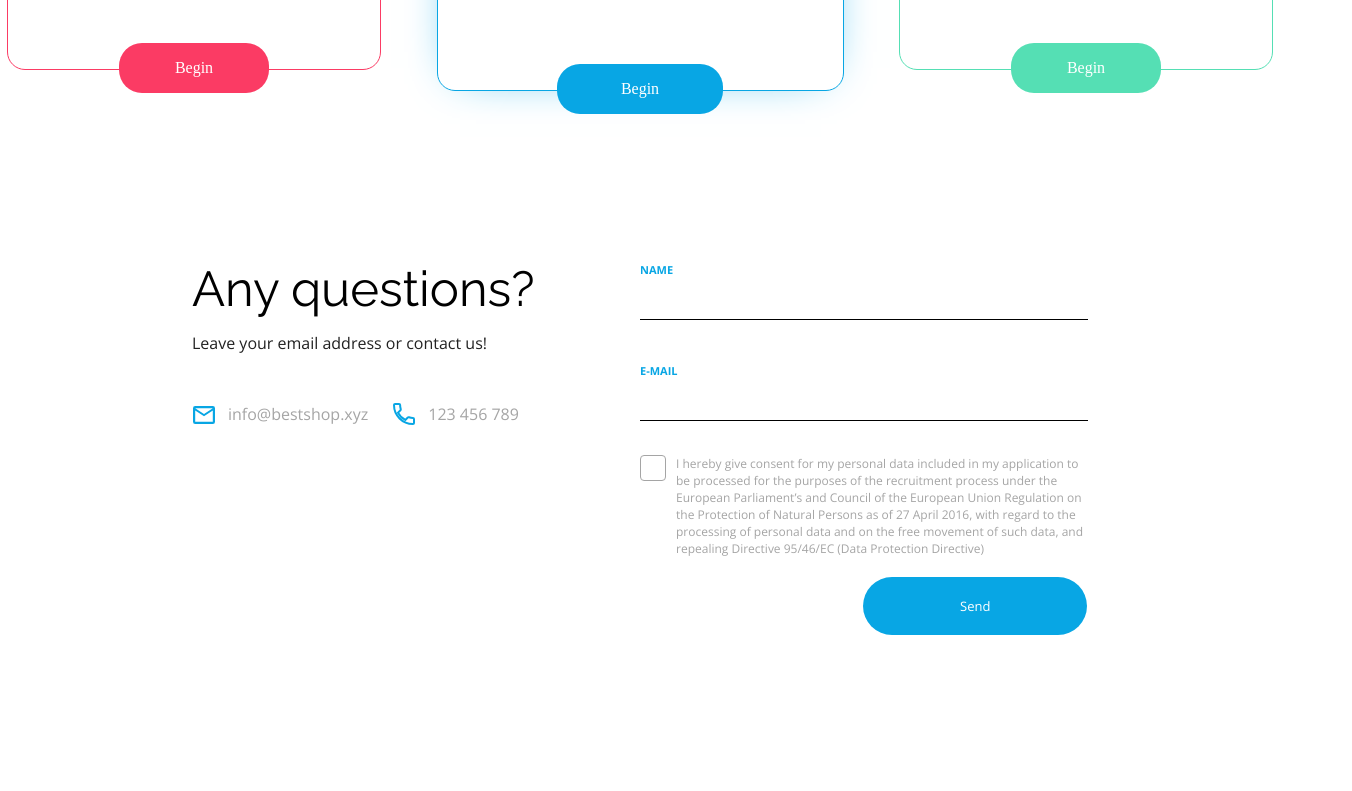
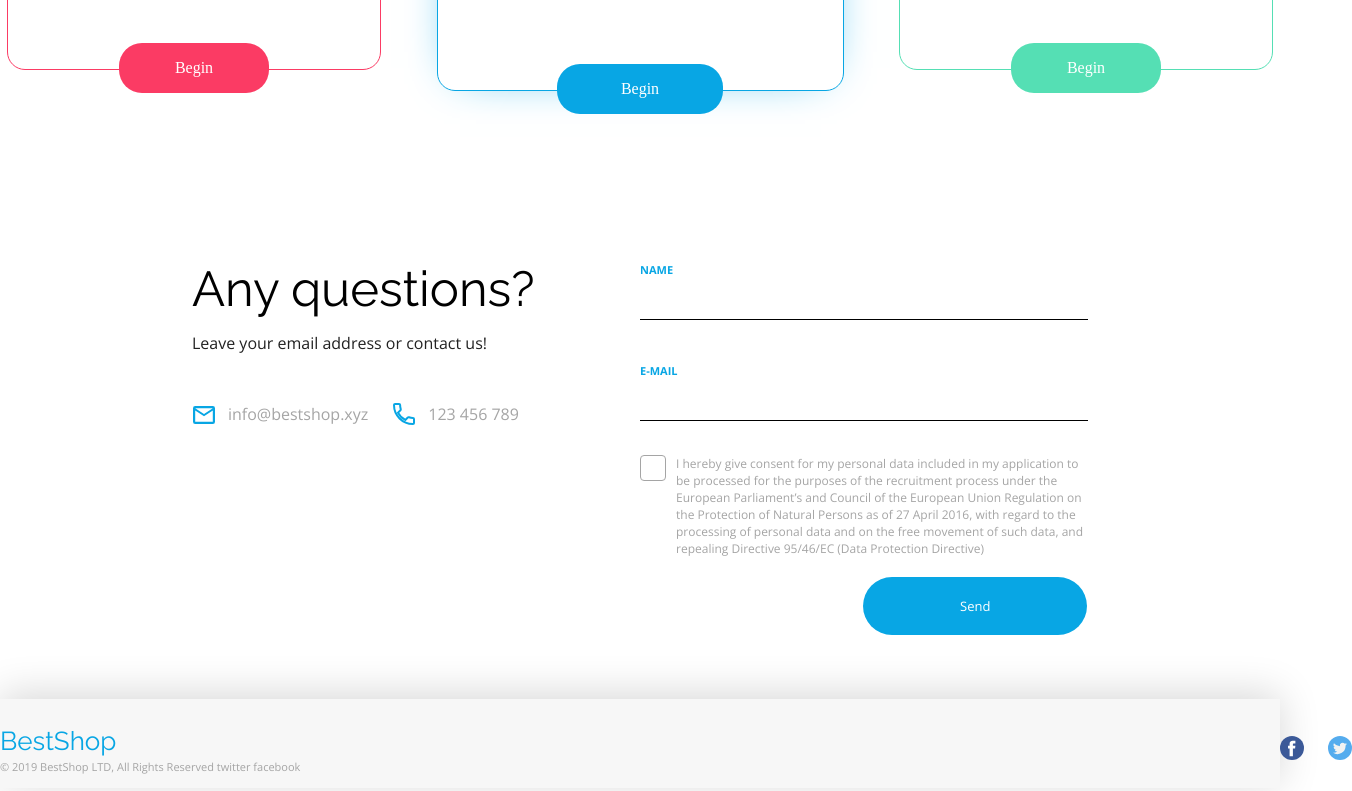
Before and after one commit to Dominikdoms/Dominikdoms.github.io, a plain HTML site: page index.html in a window 1280 px wide. Shown: the part 3254-4045 px from the top of the page, 1352 px wide, since content can reach past the window. Before the commit the page ends 3953 px from the top, so only its background shows below. Drawn offline with nearby package versions, Linux system fonts and the light colour scheme.

Commit message:
create footer

```diff
--- a/css/style.css
+++ b/css/style.css
@@ -8,9 +8,9 @@
     --color-grey: #A5A5A5;
     --color-light-grey: #F7F7F7;
     --color-white: #FFFFFF;
-   /* -------Fonts--------*/
-    --font-realway:'Raleway', sans-serif; /*Raleway [300, 400, 700, 800]*/
-    --font-spen-sans:'Open Sans', sans-serif; /*Open Sans [300, 400, 700]*/
+    /* -------Fonts--------*/
+    --font-realway: 'Raleway', sans-serif; /*Raleway [300, 400, 700, 800]*/
+    --font-spen-sans: 'Open Sans', sans-serif; /*Open Sans [300, 400, 700]*/
     /*-------Font-weight*/
     --font-size-small: 300;
     --font-size-nowmal: 400;
@@ -61,7 +61,7 @@ body {
     color: var(--color-primary);
     text-decoration: none;
     font-size: 32px;
-    font-family:var(--font-realway);
+    font-family: var(--font-realway);
     font-weight: var(--font-size-small);
     outline: 0;
 }
@@ -129,7 +129,7 @@ a:active, a:hover {
     text-decoration: none;
     font-family: var(--font-spen-sans);
     color: var(--color-white);
-    box-shadow: 0 0 22px 10px rgba(8,166,228,0.16);
+    box-shadow: 0 0 22px 10px rgba(8, 166, 228, 0.16);
 }
 
 .background-img {
@@ -170,6 +170,7 @@ a:active, a:hover {
     letter-spacing: 5.96px;
     margin-top: 14.18px;
 }
+
 /*-------------------------------*/
 .statistic__text__person {
     font-size: 17px;
@@ -179,6 +180,7 @@ a:active, a:hover {
     position: relative;
     left: -6px;
 }
+
 .statistic__text__eye {
     font-size: 17px;
     font-family: var(--font-realway);
@@ -189,6 +191,7 @@ a:active, a:hover {
     position: relative;
     left: -3px;
 }
+
 .statistic__text__catalog {
     font-size: 17px;
     font-family: var(--font-realway);
@@ -237,6 +240,7 @@ a:active, a:hover {
     position: relative;
     left: 21px;
 }
+
 /*---------------------------*/
 
 .statistic__circle__red {
@@ -262,6 +266,7 @@ a:active, a:hover {
     left: 31px;
     top: -13px;
 }
+
 .statistic__circle__green {
     border-radius: 50%;
     background-color: var(--color-green);
@@ -273,6 +278,7 @@ a:active, a:hover {
     left: 30px;
     top: -7px;
 }
+
 /*------------------------------*/
 /*----------BENEFITS------------*/
 /*------------------------------*/
@@ -283,11 +289,13 @@ a:active, a:hover {
     background-color: var(--color-light-grey);
     padding: 106px 0;
 }
+
 .benefits__content {
     width: 1124px;
     margin: 0 auto;
     height: 1184px;
 }
+
 /*-----------------*/
 .benefits__first {
     width: 100%;
@@ -478,6 +486,7 @@ a:active, a:hover {
     margin-top: 46px;
     display: block;
 }
+
 .benefits__third-description {
     font-family: var(--font-spen-sans);
     font-size: 16px;
@@ -501,7 +510,6 @@ a:active, a:hover {
     left: 80px;
     bottom: -97px;
 }
-
 
 
 .benefits__third-square {
@@ -529,7 +537,7 @@ a:active, a:hover {
 .pricing__limited {
     margin-bottom: 41px;
     font-family: var(--font-realway);
-    color: rgba(19,37,59,1);
+    color: rgba(19, 37, 59, 1);
     font-size: 12px;
     font-weight: var(--font-size-bold);
 }
@@ -566,7 +574,7 @@ a:active, a:hover {
     font-family: var(--font-realway);
     font-size: 20px;
     font-weight: var(--font-size-bold);
-    color: rgba(19,37,59,1);
+    color: rgba(19, 37, 59, 1);
     margin: 34px 0 14px 0;
 }
 
@@ -728,6 +736,7 @@ a:active, a:hover {
     position: relative;
     left: 8px;
 }
+
 .details__item-mail::before {
     content: "";
     height: 27px;
@@ -749,6 +758,7 @@ a:active, a:hover {
     left: -10px;
     bottom: -8px;
 }
+
 /*-----------FORM-----------*/
 
 .form {
@@ -778,6 +788,7 @@ a:active, a:hover {
     color: var(--color-primary);
     font-weight: var(--font-size-big-bold);
 }
+
 /*-------*/
 .form__input {
     line-height: 23px;
@@ -799,7 +810,7 @@ a:active, a:hover {
     margin-top: 34px;
 }
 
-.form__checkbox-icon  {
+.form__checkbox-icon {
     height: 24px;
     width: 24px;
     flex-shrink: 0;
@@ -835,3 +846,56 @@ a:active, a:hover {
     border: 0;
     border-radius: 35px;
 }
+
+/*-------------------------*/
+/*----------FOOTER--------*/
+/*-------------------------*/
+
+.footer {
+    width: var(--100-percent);
+    height: 89px;
+    background-color: var(--color-light-grey);
+    box-shadow: 0 -5px 40px rgba(0, 0, 0, 0.16);
+}
+
+.footer__content {
+    width: 1352px;
+    height: 100%;
+    margin: 59px auto;
+    display: flex;
+    justify-content: space-between;
+    align-items: center;
+    position: relative;
+    top: 3px;
+}
+
+.footer__twitter {
+    margin-left: 20px;
+}
+
+/*-----*/
+
+.footer__logo {
+    display: flex;
+    flex-direction: column;
+    position: relative;
+    top: 3px;
+}
+
+.footer__logo-header {
+    font-family: var(--font-realway);
+    font-size: 26px;
+    color: var(--color-primary);
+    margin-bottom: 7px;
+}
+
+.footer__logo-copy {
+    font-family: var(--font-spen-sans);
+    font-size: 11px;
+    color: var(--color-grey);
+}
+
+.footer__social-media {
+    position: relative;
+    top: 1px;
+}
--- a/index.html
+++ b/index.html
@@ -191,16 +191,32 @@
                     <input type="checkbox">
                     <span class="form__checkbox-icon"></span>
                     <p class="form__checkbox-text">
-                            I hereby give consent for my personal data included in my application to be processed for the purposes of the recruitment process under the European Parliament’s and Council of the European Union Regulation on the Protection of Natural Persons as of 27 April 2016, with regard to the processing of personal data and on the free movement of such data, and repealing Directive 95/46/EC (Data Protection Directive)
+                        I hereby give consent for my personal data included in my application to be processed for the
+                        purposes of the recruitment process under the European Parliament’s and Council of the European
+                        Union Regulation on the Protection of Natural Persons as of 27 April 2016, with regard to the
+                        processing of personal data and on the free movement of such data, and repealing Directive
+                        95/46/EC (Data Protection Directive)
                     </p>
                 </label>
             </div>
             <button type="submit" class="contact__btn">Send</button>
         </div>
-
     </section>
-
-
+    <!---------------------------------FOOTER------------------------------------->
+    <section class="footer">
+        <div class="footer__content">
+            <div class="footer__logo">
+                <h4 class="footer__logo-header">BestShop</h4>
+                <p class="footer__logo-copy">&copy; 2019 BestShop LTD, All Rights Reserved twitter facebook</p>
+            </div>
+            <div class="footer__social-media">
+                <a href="https://www.facebook.com/" target="_blank" class="footer__facebook"><img
+                        src="assets/Facebook.svg" alt="Facebook"></a>
+                <a href="https://twitter.com/home" target="_blank" class="footer__twitter"><img src="assets/Twitter.svg"
+                                                                                                alt="Twitter"></a>
+            </div>
+        </div>
+    </section>
 </main>
 </body>
 </html>
```
Lines whose indentation alone changed are shown as unchanged.
